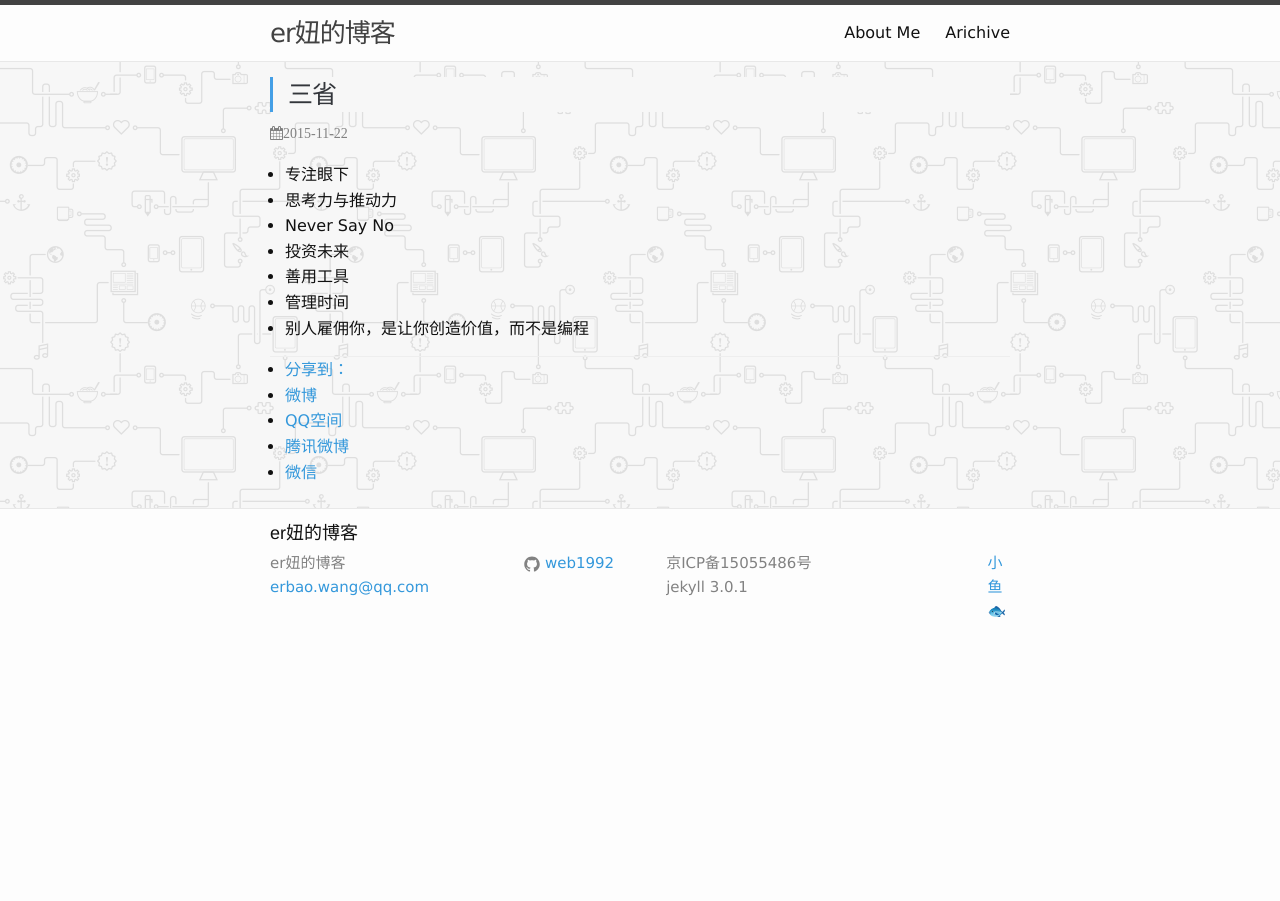
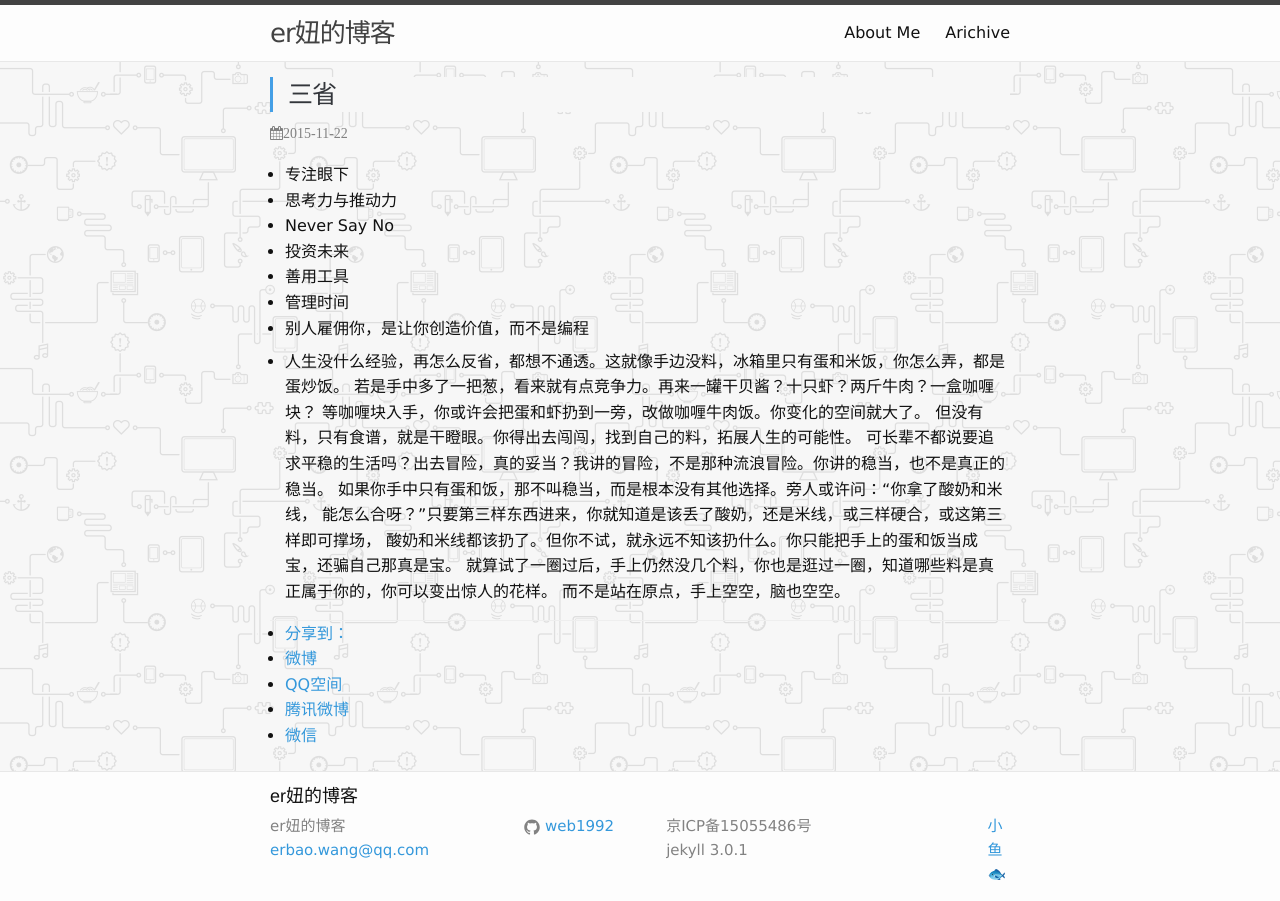
Before and after one commit to web1992/web1992, a Jekyll site: the page built from _posts/2015-11-22-every-day.markdown, in a window 1280 px wide. Built offline with Jekyll 4.4.1, drawn with Linux system fonts in a browser that asks for light colours; comment, search, counter and statistics services are not loaded.

```diff
--- a/_layouts/post.html
+++ b/_layouts/post.html
@@ -15,4 +15,5 @@ layout: default
 
  {% include share.html duoshuo_title=page.title  duoshuo_url=page.url duoshuo_content=page.excerpt %}
  {% include duoshuo.html duoshuo_title=page.title  duoshuo_url=page.url %}
+ {% include tingyun.html %}
 </article>
--- a/_posts/2015-11-22-every-day.markdown
+++ b/_posts/2015-11-22-every-day.markdown
@@ -15,3 +15,14 @@ keywords: web1992,Java, Linux,Jekyll,life
 - 善用工具
 - 管理时间
 - 别人雇佣你，是让你创造价值，而不是编程
+
+- 人生没什么经验，再怎么反省，都想不通透。这就像手边没料，冰箱里只有蛋和米饭，你怎么弄，都是蛋炒饭。
+若是手中多了一把葱，看来就有点竞争力。再来一罐干贝酱？十只虾？两斤牛肉？一盒咖喱块？
+等咖喱块入手，你或许会把蛋和虾扔到一旁，改做咖喱牛肉饭。你变化的空间就大了。
+但没有料，只有食谱，就是干瞪眼。你得出去闯闯，找到自己的料，拓展人生的可能性。
+可长辈不都说要追求平稳的生活吗？出去冒险，真的妥当？我讲的冒险，不是那种流浪冒险。你讲的稳当，也不是真正的稳当。
+如果你手中只有蛋和饭，那不叫稳当，而是根本没有其他选择。旁人或许问：“你拿了酸奶和米线，
+能怎么合呀？”只要第三样东西进来，你就知道是该丢了酸奶，还是米线，或三样硬合，或这第三样即可撑场，
+酸奶和米线都该扔了。但你不试，就永远不知该扔什么。你只能把手上的蛋和饭当成宝，还骗自己那真是宝。
+就算试了一圈过后，手上仍然没几个料，你也是逛过一圈，知道哪些料是真正属于你的，你可以变出惊人的花样。
+而不是站在原点，手上空空，脑也空空。
```
Also changed, not shown: _includes/tingyun.html (added, +1 -0 lines).
